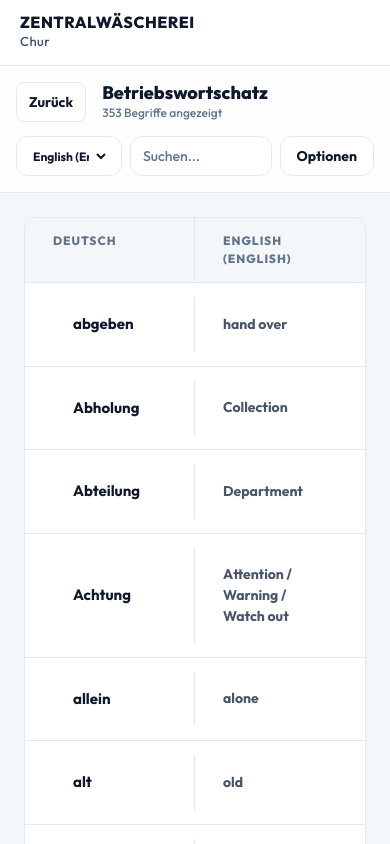
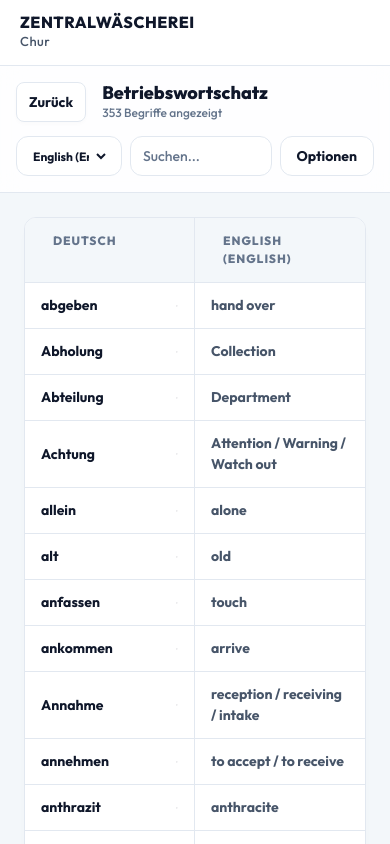
Before and after one commit to Hash-Overflow-bit/Zentralw-scherei, a React (Vite) app: page / in a window 390 px wide. Both pictures are taken after a click on the element 195 px from the left and 349 px from the top of the page. Shown: the top 844 px of the page. Built offline with nearby package versions, Linux system fonts and the light colour scheme.

Commit message:
Fix mobile screen row alignment and add speaker SVG icon in German word column

```diff
--- a/src/App.css
+++ b/src/App.css
@@ -1489,11 +1489,16 @@
   }
 
   .word-row {
-    padding: 14px 20px;
+    padding: 0;
   }
 
   .word-row-german {
-    font-size: 15px;
+    font-size: 14px;
+    padding: 12px 16px;
+  }
+
+  .word-row-translation {
+    padding: 12px 16px;
   }
 
   .translation-text {
--- a/src/components/VocabularyContainer.jsx
+++ b/src/components/VocabularyContainer.jsx
@@ -474,6 +474,10 @@
                       title="Aussprache anhören (de-DE)"
                     >
                       <span className="german-text">{item.word}</span>
+                      <svg width="14" height="14" viewBox="0 0 24 24" fill="none" stroke="currentColor" strokeWidth="2.5" strokeLinecap="round" strokeLinejoin="round" className="tts-icon" style={{ marginLeft: 'auto', flexShrink: 0 }}>
+                        <polygon points="11 5 6 9 2 9 2 15 6 15 11 19 11 5"></polygon>
+                        <path d="M15.54 8.46a5 5 0 0 1 0 7.07"></path>
+                      </svg>
                     </div>
 
                     {/* Right: Native Translation */}
```
